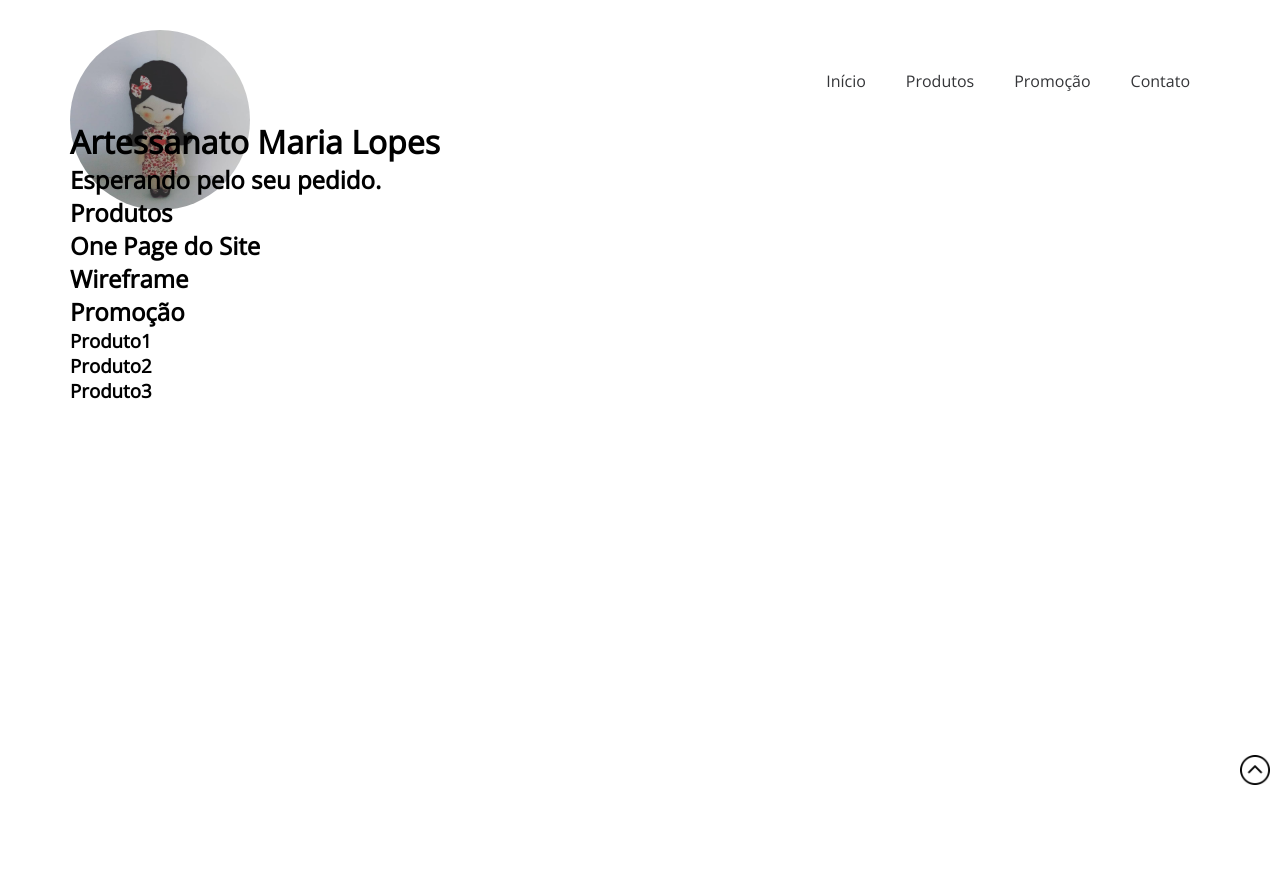
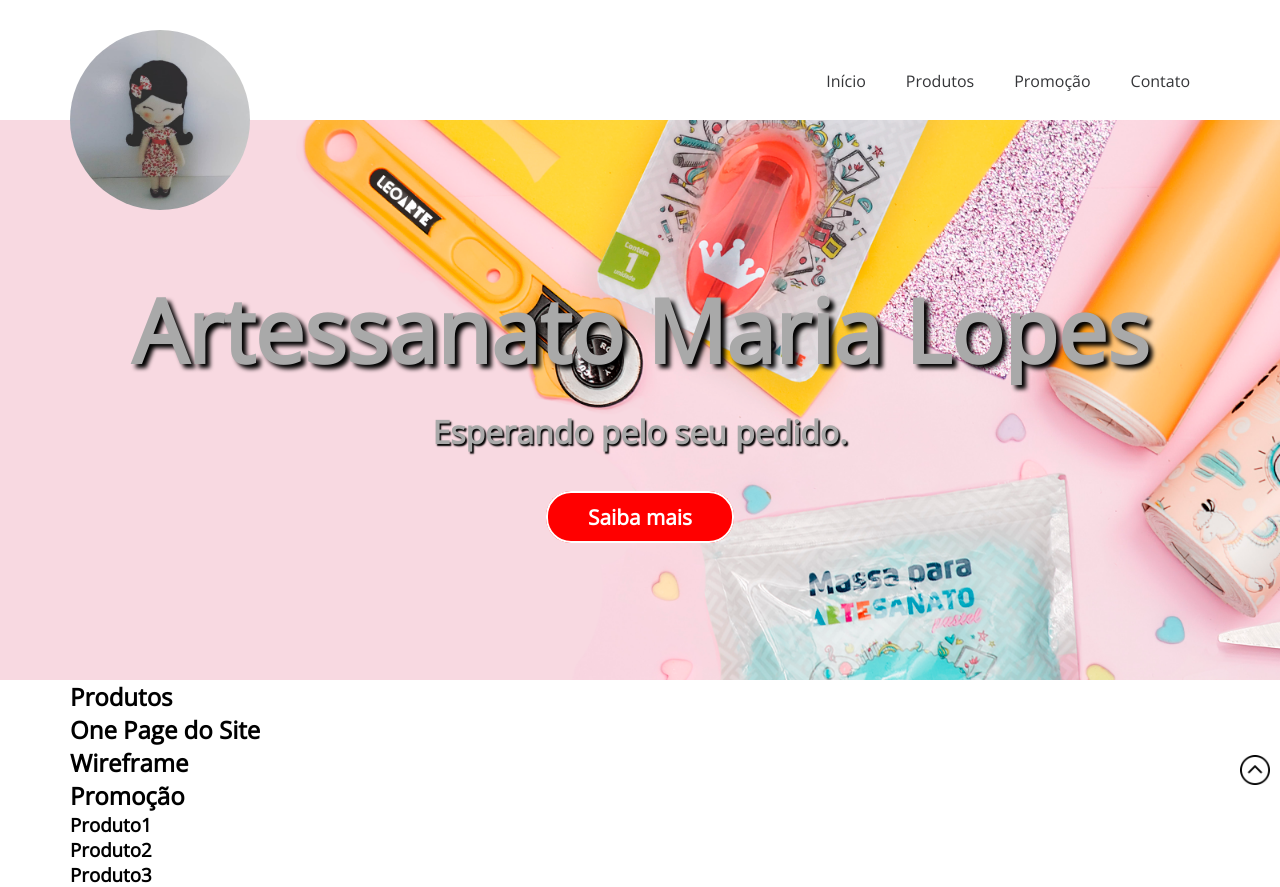
Before and after one commit to jeffersoncardoso31/artesmarialopesresponsive, a plain HTML site: page index.html in a window 1280 px wide. Before the commit the page ends 800 px from the top, so only its background shows below. Drawn offline with nearby package versions, Linux system fonts and the light colour scheme.

Commit message:
uso do flexbox

```diff
--- a/index.html
+++ b/index.html
@@ -32,6 +32,8 @@
         <div class="Container">
             <h1>Artessanato Maria Lopes</h1>
             <h2>Esperando pelo seu pedido.</h2>
+            <a href="https://www.youtube.com/" target="_blank" class="botao">Saiba mais</a>
+            <!-- target="_blank" faz com que o link seja aberto em outra aba -->
         </div>
     </main>
     <!-- Sobre -->
--- a/style.css
+++ b/style.css
@@ -27,7 +27,16 @@ body{
 #topo img{
     width: 30px;
 }
-
+.botao{
+    text-decoration: none;
+    color: #fff;
+    font-size: 1.3em;
+    font-weight: 700;
+    background-color: red;
+    padding: 10px 40px;
+    border: 2px solid white;
+    border-radius: 25px;
+}
 /* Smartphone Portrait ********************************************************** */
 
 /* Cabeçalho */
@@ -66,7 +75,24 @@ nav ul li{
 }
 nav ul li a{
     text-decoration: none;
-    color: #fff;
+    color: white;
+}
+main{
+    height: 75vh;
+    background-image: url(img/banner.png);
+    background-size: cover;
+    color: #a9a9a9;
+    display: flex;
+    flex-direction: column;
+    justify-content: center;
+    text-align: center;
+}
+main h1 {
+    font-size: 2.5em;
+}
+main h2{
+    font-size: 1em;
+    margin: 20px 0px 50px 0px;
 }
 
 /* Smartphone Landscape********************************************************** */
@@ -74,7 +100,13 @@ nav ul li a{
     .Container{
         max-width: 540px;
     }
+    /*Destaque  */
+        main h1, main h2{
+        text-shadow: black 0.05em 0.05em 0.05em;
+        /* criar uma sombra */
 }
+}
+
 
 
 
@@ -82,6 +114,16 @@ nav ul li a{
 @media (min-width: 768px){
     .Container{
         max-width: 720px;
+    }
+    /* Destaque */
+    main{
+        height: 45vh;
+    }
+    main h1{
+        font-size: 5.5em;
+    }
+    main h2{
+        font-size: 2em;
     }
 }
 
@@ -92,6 +134,10 @@ nav ul li a{
 @media (min-width: 992px){
     .Container{
         max-width: 960px;
+    }
+    /* Destaque */
+    main{
+        height: 70vh;
     }
 }
 
```
Also changed, not shown: img/banner.png (added).
